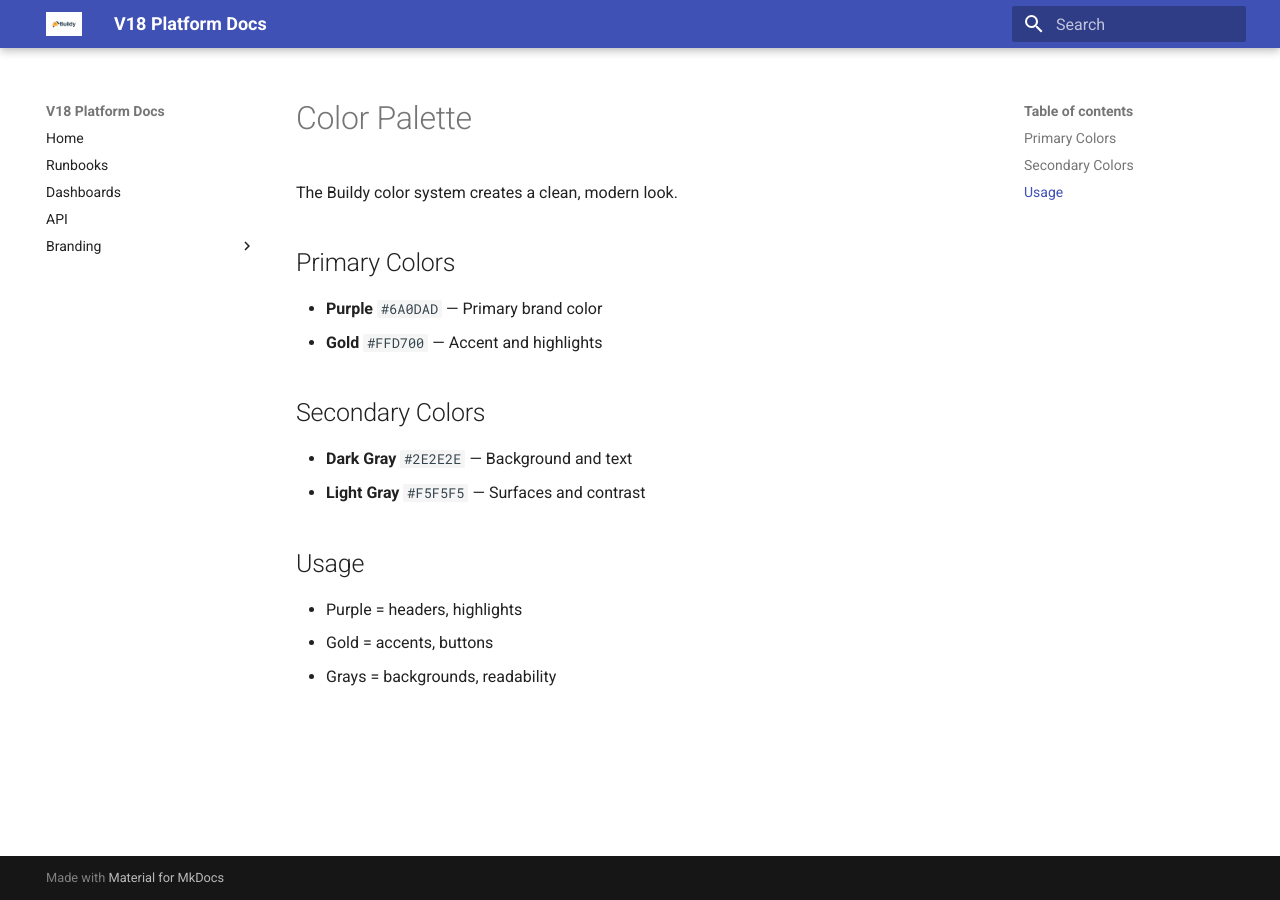
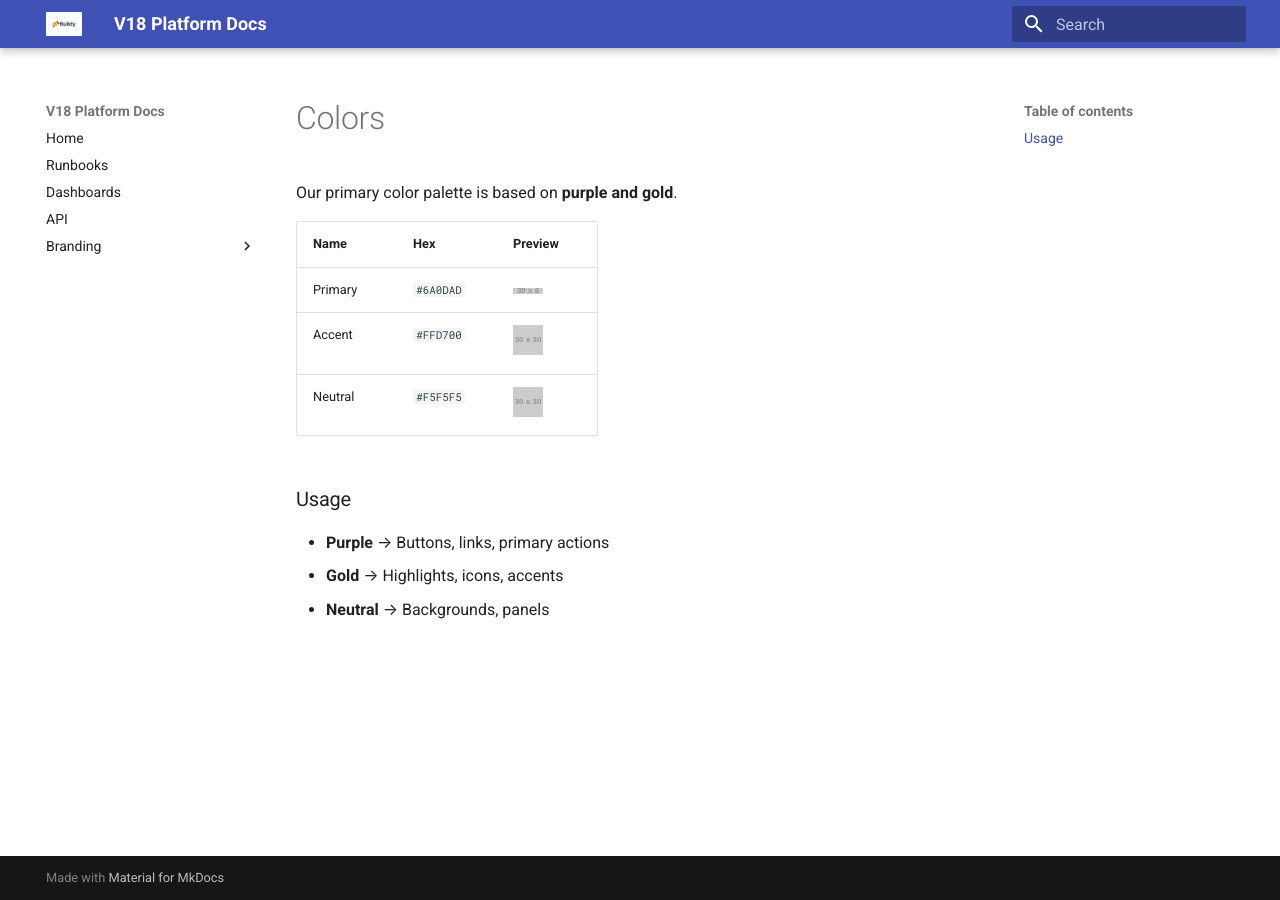
Before and after one commit to Kello54/Buildy, an MkDocs documentation site: the page built from docs/branding/colours.md, in a window 1280 px wide. Built offline with MkDocs 1.6.1 and Material for MkDocs 9.7.7, drawn with Linux system fonts in a browser that asks for light colours.

Commit message:
Update colours.md

```diff
--- a/docs/branding/colours.md
+++ b/docs/branding/colours.md
@@ -1,16 +1,14 @@
-# Color Palette
+# Colors
 
-The Buildy color system creates a clean, modern look.
+Our primary color palette is based on **purple and gold**.
 
-## Primary Colors
-- **Purple** `#6A0DAD` — Primary brand color
-- **Gold** `#FFD700` — Accent and highlights
+| Name      | Hex       | Preview |
+|-----------|-----------|---------|
+| Primary   | `#6A0DAD` | ![#6A0DAD](https://via.placeholder.com/30/6A0DAD/000000?text=+) |
+| Accent    | `#FFD700` | ![#FFD700](https://via.placeholder.com/30/FFD700/000000?text=+) |
+| Neutral   | `#F5F5F5` | ![#F5F5F5](https://via.placeholder.com/30/F5F5F5/000000?text=+) |
 
-## Secondary Colors
-- **Dark Gray** `#2E2E2E` — Background and text
-- **Light Gray** `#F5F5F5` — Surfaces and contrast
-
-## Usage
-- Purple = headers, highlights
-- Gold = accents, buttons
-- Grays = backgrounds, readability
+### Usage
+- **Purple** → Buttons, links, primary actions
+- **Gold** → Highlights, icons, accents
+- **Neutral** → Backgrounds, panels
```
